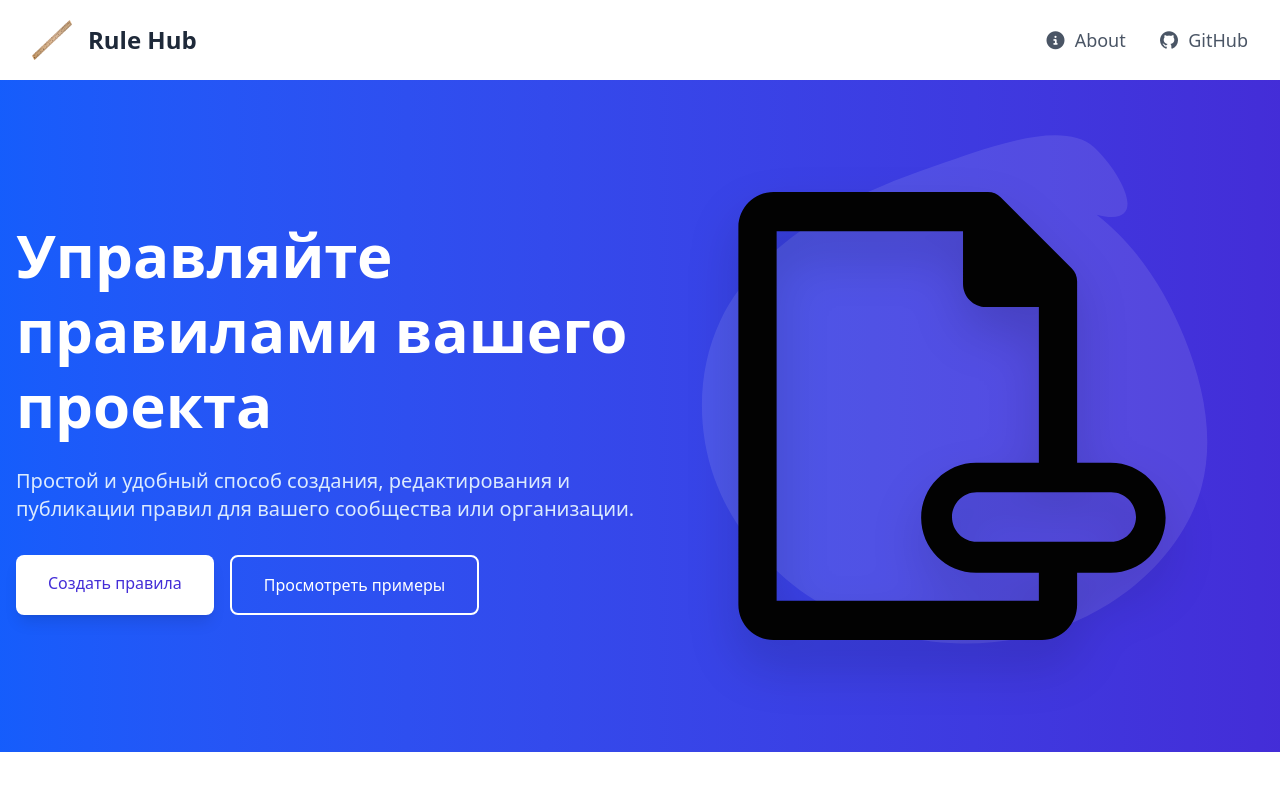
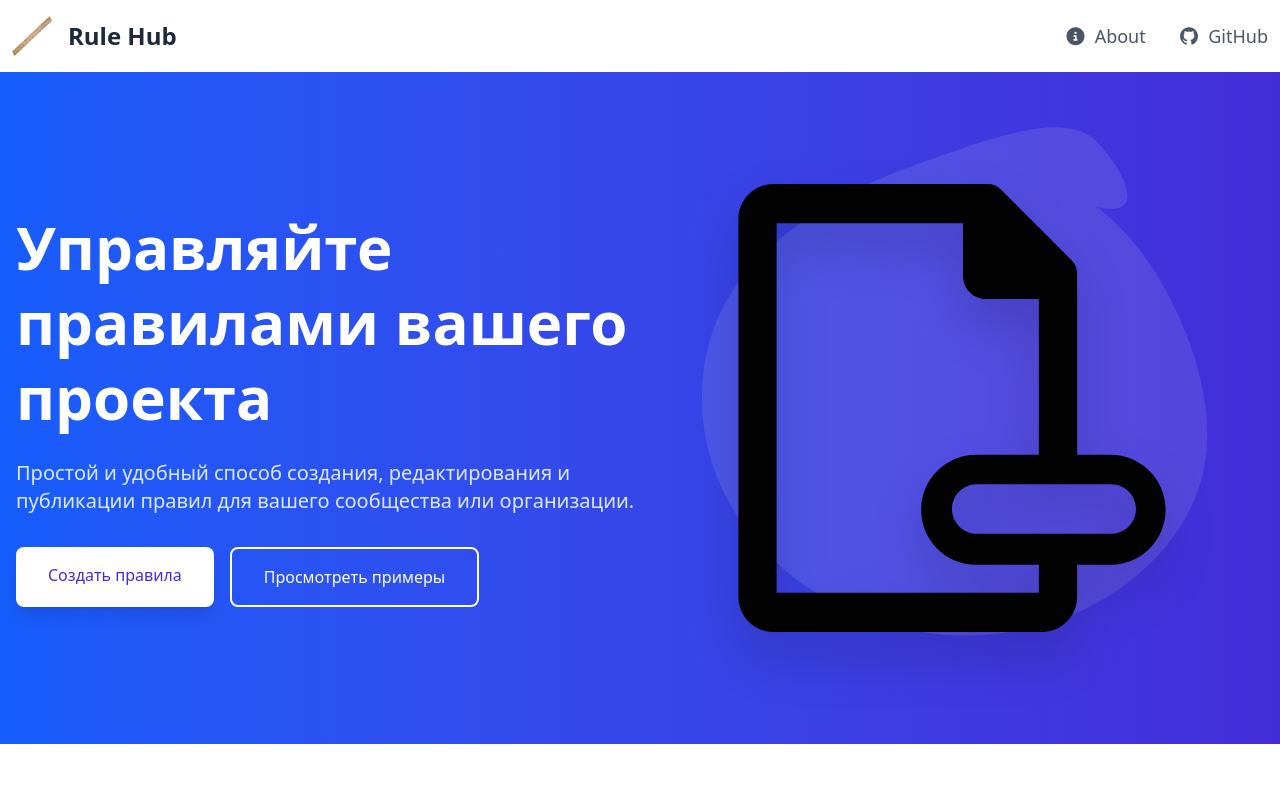
Before and after one commit to NRF24l01/rulehub, a Vue app in the folder frontend/: page / in a window 1280 px wide. Shown: the top 796 px of the page. Built offline with nearby package versions, Linux system fonts and the light colour scheme.

Commit message:
Made navbar better, using router-link instead of a tag

```diff
--- a/frontend/src/components/Navbar.vue
+++ b/frontend/src/components/Navbar.vue
@@ -1,35 +1,49 @@
 <template>
-    <nav class="bg-white shadow flex items-center justify-between px-8 py-5">
-        <div class="flex items-center space-x-4">
-            <!-- Icon -->
-            <img src="/ico.png" alt="Logo" class="h-10 w-10" />
-            <!-- Project Name -->
-            <span class="text-2xl font-bold text-gray-800">Rule Hub</span>
-        </div>
-        <div class="flex space-x-8 items-center" v-if="isAuthenticated">
-            <a href="/create" class="flex items-center text-lg text-gray-600 hover:text-blue-600 font-medium">
-                <i class="fa fa-plus-circle mr-2"></i>
-                Create Rule
-            </a>
-        </div>
-        <div class="flex space-x-8 items-center">
-            <a href="/about" class="flex items-center text-lg text-gray-600 hover:text-blue-600 font-medium">
-            <i class="fa fa-info-circle mr-2"></i>
-            About
-            </a>
-            <a href="https://github.com/NRF24l01/rulehub" target="_blank" class="flex items-center text-lg text-gray-600 hover:text-blue-600 font-medium">
-            <i class="fab fa-github mr-2"></i>
-            GitHub
-            </a>
+    <nav class="bg-white shadow px-3 py-4">
+        <div class="container mx-auto flex items-center justify-between">
+            <!-- Logo and Brand -->
+            <router-link to="/" class="flex items-center space-x-4">
+                <img src="/ico.png" alt="Logo" class="h-10 w-10" />
+                <span class="text-2xl font-bold text-gray-800">Rule Hub</span>
+            </router-link>
+
+            <!-- Navigation Links -->
+            <div class="flex items-center space-x-8">
+                <router-link
+                    v-if="isAuthenticated"
+                    to="/create"
+                    class="flex items-center text-lg text-gray-600 hover:text-blue-600 font-medium transition duration-200"
+                >
+                    <i class="fa fa-plus-circle mr-2" aria-hidden="true"></i>
+                    Create Rule
+                </router-link>
+
+                <router-link
+                    to="/about"
+                    class="flex items-center text-lg text-gray-600 hover:text-blue-600 font-medium transition duration-200"
+                >
+                    <i class="fa fa-info-circle mr-2" aria-hidden="true"></i>
+                    About
+                </router-link>
+
+                <a
+                    href="https://github.com/NRF24l01/rulehub"
+                    target="_blank"
+                    rel="noopener noreferrer"
+                    class="flex items-center text-lg text-gray-600 hover:text-blue-600 font-medium transition duration-200"
+                >
+                    <i class="fab fa-github mr-2" aria-hidden="true"></i>
+                    GitHub
+                </a>
+            </div>
         </div>
     </nav>
 </template>
 
 <script setup>
-import { ref } from 'vue';
-import { useAuthStore } from '@/stores/auth'
+import { computed } from 'vue';
+import { useAuthStore } from '@/stores/auth';
 
 const authStore = useAuthStore();
-
-const isAuthenticated = ref(authStore.isAuthenticated);
+const isAuthenticated = computed(() => authStore.isAuthenticated);
 </script>
```
